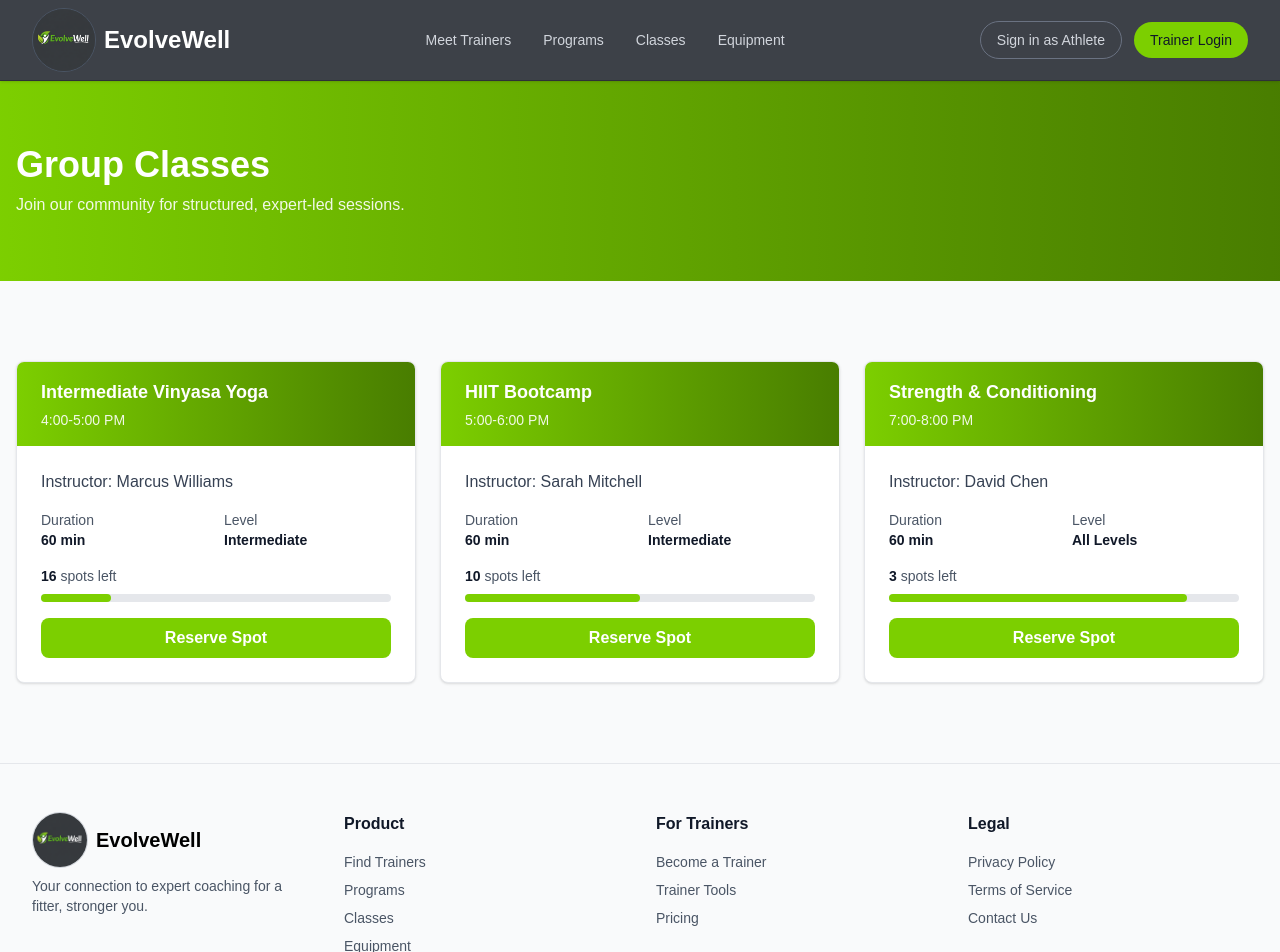
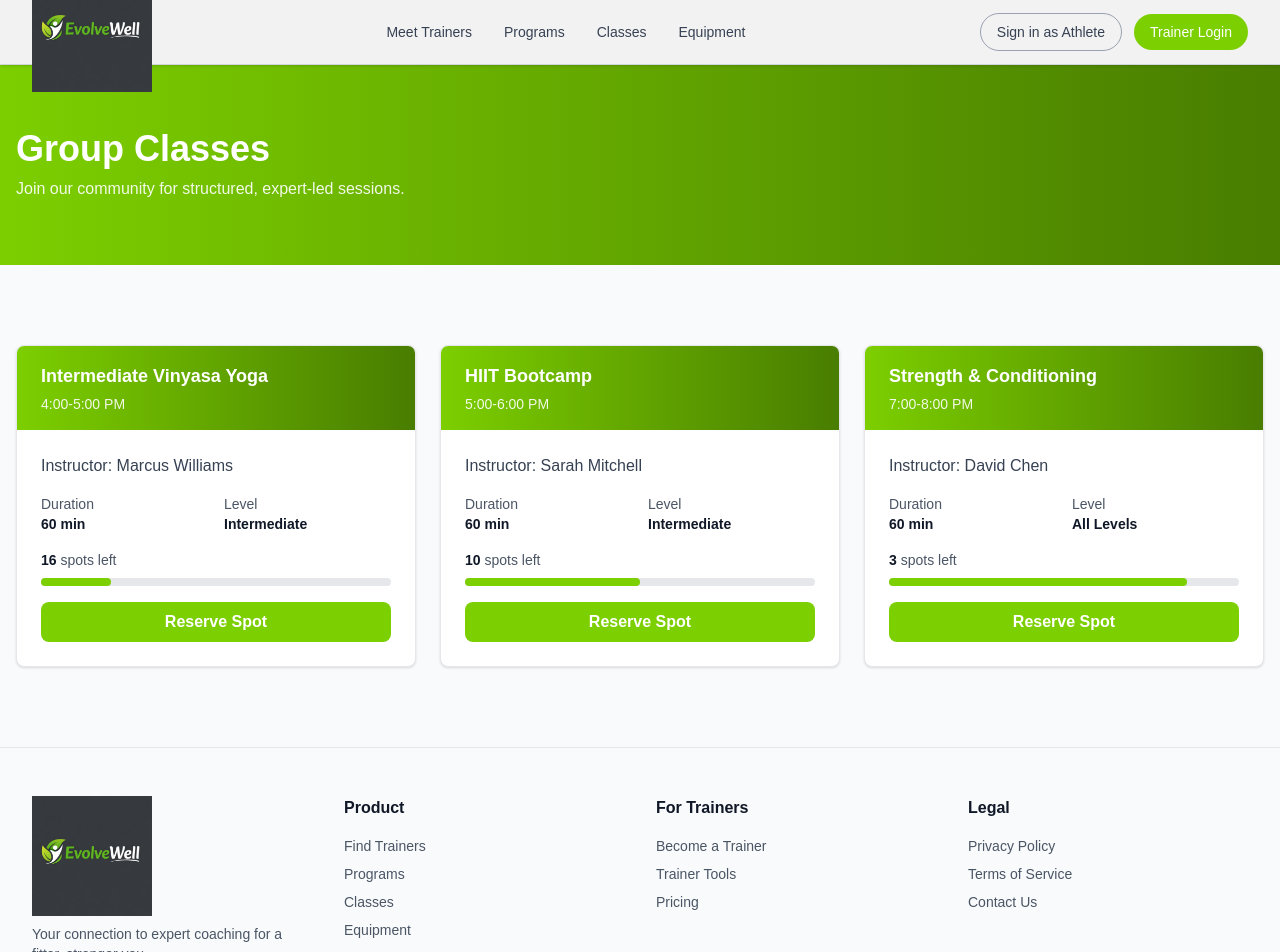
Before and after one commit to andyvn1/EvolveWell, a Next.js app in the folder evolvewell/: page /classes in a window 1280 px wide. Shown: the top 952 px of the page. Built offline with nearby package versions, Linux system fonts and the light colour scheme.

Commit message:
Navbar: light bg matching logo grey, dark text; Footer: remove circle clip on logo

```diff
--- a/evolvewell/components/Footer.tsx
+++ b/evolvewell/components/Footer.tsx
@@ -11,12 +11,7 @@ export default function Footer() {
         <div className="grid grid-cols-1 gap-8 md:grid-cols-4">
           {/* Company Info */}
           <div>
-            <div className="flex items-center gap-2 text-xl font-bold text-black">
-              <div className="h-14 w-14 overflow-hidden rounded-full border border-gray-300">
-                <Image src="/logo.png" alt="EvolveWell Logo" width={56} height={56} className="object-cover" />
-              </div>
-              <span>EvolveWell</span>
-            </div>
+            <Image src="/logo.png" alt="EvolveWell Logo" width={120} height={48} className="object-contain" unoptimized />
             <p className="mt-2 text-sm text-gray-600">
               Your connection to expert coaching for a fitter, stronger you.
             </p>
--- a/evolvewell/components/Navbar.tsx
+++ b/evolvewell/components/Navbar.tsx
@@ -30,29 +30,26 @@ export default function Navbar() {
   if (!mounted) return null;
 
   return (
-    <nav className="sticky top-0 z-50 w-full border-b border-[#2e3138] bg-[#3d4148] shadow-sm">
+    <nav className="sticky top-0 z-50 w-full border-b border-gray-300 bg-[#f2f2f2] shadow-sm">
       <div className="mx-auto max-w-7xl px-4 sm:px-6 lg:px-8">
-        <div className="flex h-20 items-center justify-between">
+        <div className="flex h-16 items-center justify-between">
           {/* Logo */}
-          <Link href="/" className="flex items-center gap-2 text-2xl font-bold text-white">
-            <div className="h-16 w-16 overflow-hidden rounded-full border border-gray-600">
-              <Image src="/logo.png" alt="EvolveWell Logo" width={64} height={64} className="object-cover" />
-            </div>
-            <span className="hidden sm:inline">EvolveWell</span>
+          <Link href="/" className="flex items-center">
+            <Image src="/logo.png" alt="EvolveWell Logo" width={120} height={44} className="object-contain" unoptimized />
           </Link>
 
           {/* Desktop Navigation */}
           <div className="hidden items-center gap-8 md:flex">
-            <Link href="/trainers" className="text-sm font-medium text-gray-300 hover:text-lime-400">
+            <Link href="/trainers" className="text-sm font-medium text-gray-700 hover:text-lime-600">
               Meet Trainers
             </Link>
-            <Link href="/programs" className="text-sm font-medium text-gray-300 hover:text-lime-400">
+            <Link href="/programs" className="text-sm font-medium text-gray-700 hover:text-lime-600">
               Programs
             </Link>
-            <Link href="/classes" className="text-sm font-medium text-gray-300 hover:text-lime-400">
+            <Link href="/classes" className="text-sm font-medium text-gray-700 hover:text-lime-600">
               Classes
             </Link>
-            <Link href="/shop" className="text-sm font-medium text-gray-300 hover:text-lime-400">
+            <Link href="/shop" className="text-sm font-medium text-gray-700 hover:text-lime-600">
               Equipment
             </Link>
           </div>
@@ -63,31 +60,31 @@ export default function Navbar() {
               <>
                 <button
                   onClick={() => handleRoleChange('athlete')}
-                  className="rounded-full border border-gray-500 px-4 py-2 text-sm font-medium text-gray-300 hover:bg-gray-600"
+                  className="rounded-full border border-gray-400 px-4 py-2 text-sm font-medium text-gray-700 hover:bg-gray-200"
                 >
                   Sign in as Athlete
                 </button>
                 <button
                   onClick={() => handleRoleChange('trainer')}
-                  className="rounded-full bg-lime-500 px-4 py-2 text-sm font-medium text-gray-900 hover:bg-lime-400"
+                  className="rounded-full bg-lime-500 px-4 py-2 text-sm font-medium text-white hover:bg-lime-600"
                 >
                   Trainer Login
                 </button>
               </>
             ) : (
               <>
-                <span className="text-sm font-medium text-gray-300">
+                <span className="text-sm font-medium text-gray-700">
                   {role === 'athlete' ? '🏃 Athlete' : '🏋️ Trainer'}
                 </span>
                 <Link
                   href={role === 'athlete' ? '/dashboard/athlete' : '/dashboard/trainer'}
-                  className="rounded-full border border-lime-500 px-4 py-2 text-sm font-medium text-lime-400 hover:bg-lime-500 hover:text-gray-900"
+                  className="rounded-full border border-lime-500 px-4 py-2 text-sm font-medium text-lime-600 hover:bg-lime-500 hover:text-white"
                 >
                   Dashboard
                 </Link>
                 <button
                   onClick={() => handleRoleChange(null)}
-                  className="text-sm font-medium text-gray-400 hover:text-white"
+                  className="text-sm font-medium text-gray-500 hover:text-gray-900"
                 >
                   Logout
                 </button>
@@ -98,7 +95,7 @@ export default function Navbar() {
           {/* Mobile Menu Toggle */}
           <button
             onClick={() => setMobileMenuOpen(!mobileMenuOpen)}
-            className="md:hidden text-white"
+            className="md:hidden text-gray-700"
             aria-label="Toggle menu"
           >
             <svg className="h-6 w-6" fill="none" viewBox="0 0 24 24" stroke="currentColor">
@@ -114,32 +111,32 @@ export default function Navbar() {
 
         {/* Mobile Menu */}
         {mobileMenuOpen && (
-          <div className="border-t border-gray-600 py-4 md:hidden">
+          <div className="border-t border-gray-300 py-4 md:hidden">
             <div className="flex flex-col gap-3">
-              <Link href="/trainers" className="text-sm font-medium text-gray-300 hover:text-lime-400" onClick={() => setMobileMenuOpen(false)}>
+              <Link href="/trainers" className="text-sm font-medium text-gray-700 hover:text-lime-600" onClick={() => setMobileMenuOpen(false)}>
                 Meet Trainers
               </Link>
-              <Link href="/programs" className="text-sm font-medium text-gray-300 hover:text-lime-400" onClick={() => setMobileMenuOpen(false)}>
+              <Link href="/programs" className="text-sm font-medium text-gray-700 hover:text-lime-600" onClick={() => setMobileMenuOpen(false)}>
                 Programs
               </Link>
-              <Link href="/classes" className="text-sm font-medium text-gray-300 hover:text-lime-400" onClick={() => setMobileMenuOpen(false)}>
+              <Link href="/classes" className="text-sm font-medium text-gray-700 hover:text-lime-600" onClick={() => setMobileMenuOpen(false)}>
                 Classes
               </Link>
-              <Link href="/shop" className="text-sm font-medium text-gray-300 hover:text-lime-400" onClick={() => setMobileMenuOpen(false)}>
+              <Link href="/shop" className="text-sm font-medium text-gray-700 hover:text-lime-600" onClick={() => setMobileMenuOpen(false)}>
                 Equipment
               </Link>
-              <hr className="my-2 border-gray-600" />
+              <hr className="my-2 border-gray-300" />
               {!role ? (
                 <>
                   <button
                     onClick={() => { handleRoleChange('athlete'); setMobileMenuOpen(false); }}
-                    className="rounded-full border border-gray-500 px-4 py-2 text-sm font-medium text-gray-300 hover:bg-gray-600"
+                    className="rounded-full border border-gray-400 px-4 py-2 text-sm font-medium text-gray-700 hover:bg-gray-200"
                   >
                     Sign in as Athlete
                   </button>
                   <button
                     onClick={() => { handleRoleChange('trainer'); setMobileMenuOpen(false); }}
-                    className="rounded-full bg-lime-500 px-4 py-2 text-sm font-medium text-gray-900 hover:bg-lime-400"
+                    className="rounded-full bg-lime-500 px-4 py-2 text-sm font-medium text-white hover:bg-lime-600"
                   >
                     Trainer Login
                   </button>
@@ -148,14 +145,14 @@ export default function Navbar() {
                 <>
                   <Link
                     href={role === 'athlete' ? '/dashboard/athlete' : '/dashboard/trainer'}
-                    className="rounded-full border border-lime-500 px-4 py-2 text-sm font-medium text-lime-400 hover:bg-lime-500 hover:text-gray-900"
+                    className="rounded-full border border-lime-500 px-4 py-2 text-sm font-medium text-lime-600 hover:bg-lime-500 hover:text-white"
                     onClick={() => setMobileMenuOpen(false)}
                   >
                     Dashboard
                   </Link>
                   <button
                     onClick={() => { handleRoleChange(null); setMobileMenuOpen(false); }}
-                    className="text-sm font-medium text-gray-400 hover:text-white"
+                    className="text-sm font-medium text-gray-500 hover:text-gray-900"
                   >
                     Logout
                   </button>
```
